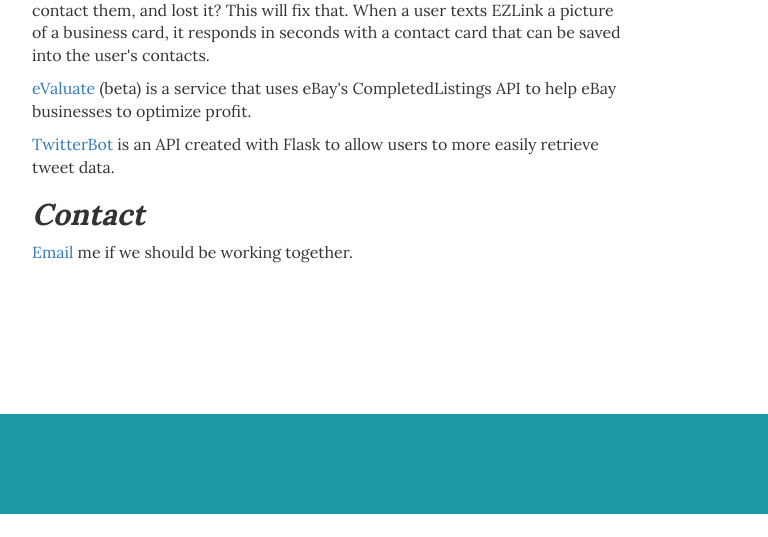
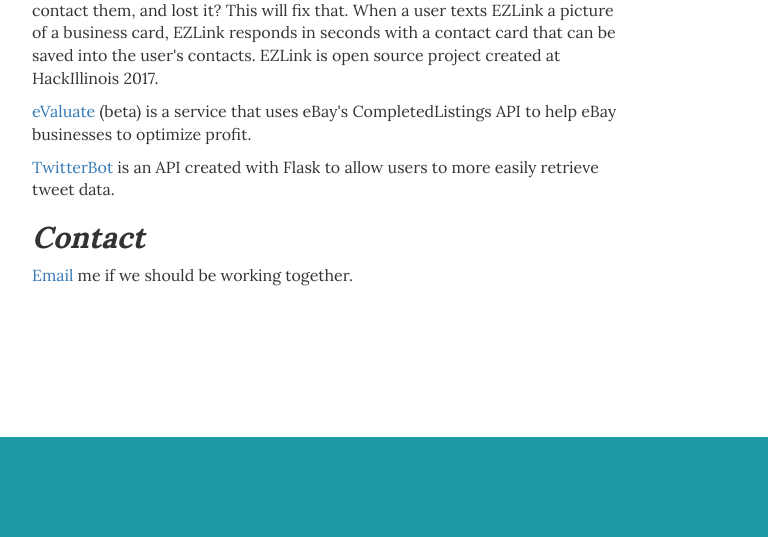
Before and after one commit to newgren/newgren.github.io, a plain HTML site: page index.html in a window 1280 px wide. Shown: the part 556-1093 px from the top of the page, without its empty margins (308-1076 px from the left). Before the commit the page ends 1070 px from the top, so only its background shows below. Drawn offline with nearby package versions, Linux system fonts and the light colour scheme; a script that the page names is missing.

Commit message:
updating

```diff
--- a/index.html
+++ b/index.html
@@ -69,7 +69,7 @@
 				</table>
 
 				<h2>Projects</h2>
-                    <p><a href="https://github.com/EZLink/EZLink">EZLink</a>. Ever gotten a really important person's business card, intended to contact them, and lost it? This will fix that. When a user texts EZLink a picture of a business card, it responds in seconds with a contact card that can be saved into the user's contacts.</p>
+                    <p><a href="https://github.com/EZLink/EZLink">EZLink</a>. Ever gotten a really important person's business card, intended to contact them, and lost it? This will fix that. When a user texts EZLink a picture of a business card, EZLink responds in seconds with a contact card that can be saved into the user's contacts. EZLink is open source project created at HackIllinois 2017.</p>
 					<p><a href="https://github.com/newgren/eBayValuator">eValuate</a> (beta) is a service that uses eBay's CompletedListings API to help eBay businesses to optimize profit.</p>
 					<p><a href="https://github.com/newgren/TwitterBot">TwitterBot</a> is an API created with Flask to allow users to more easily retrieve tweet data.</p>
 				<h2>Contact</h2>
```
